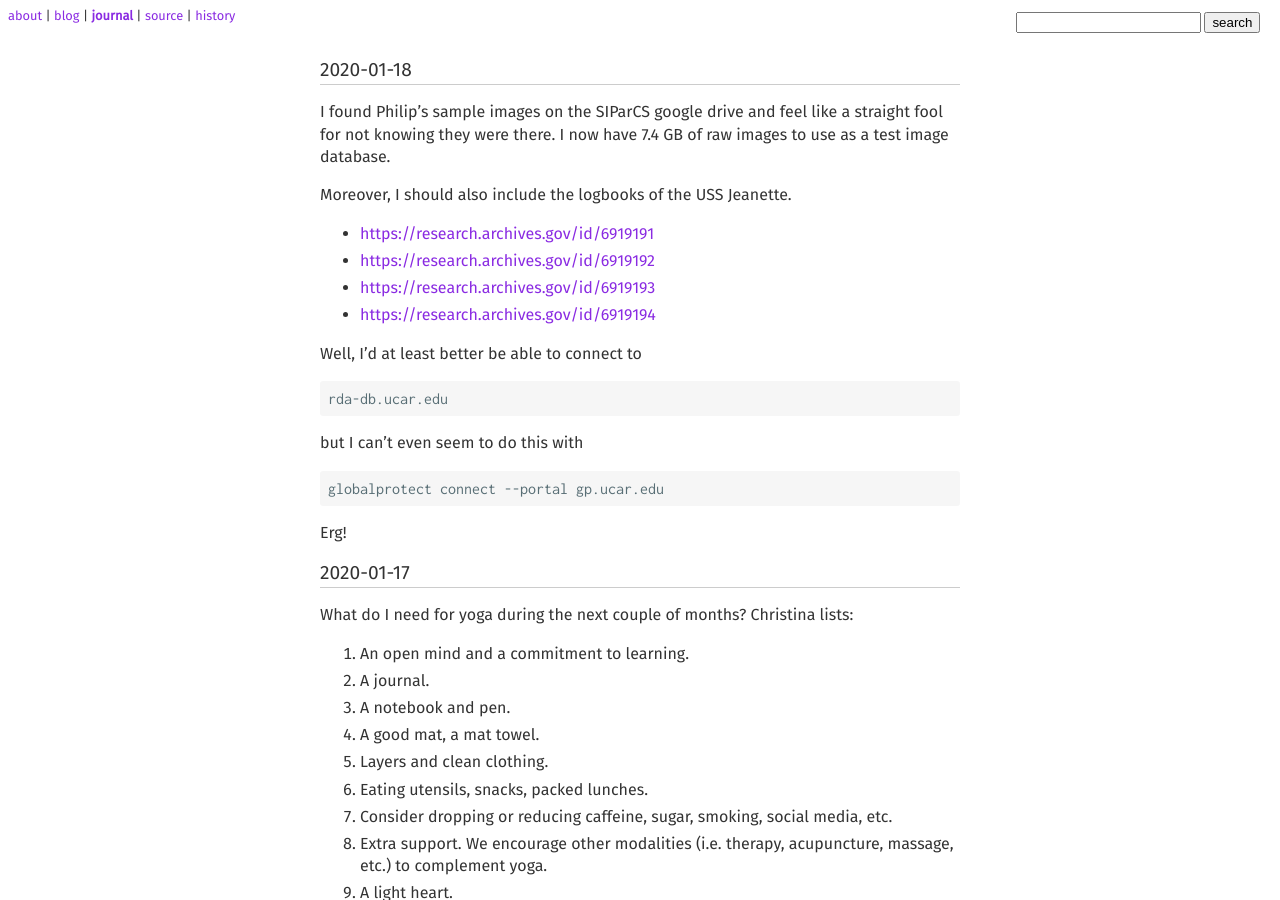
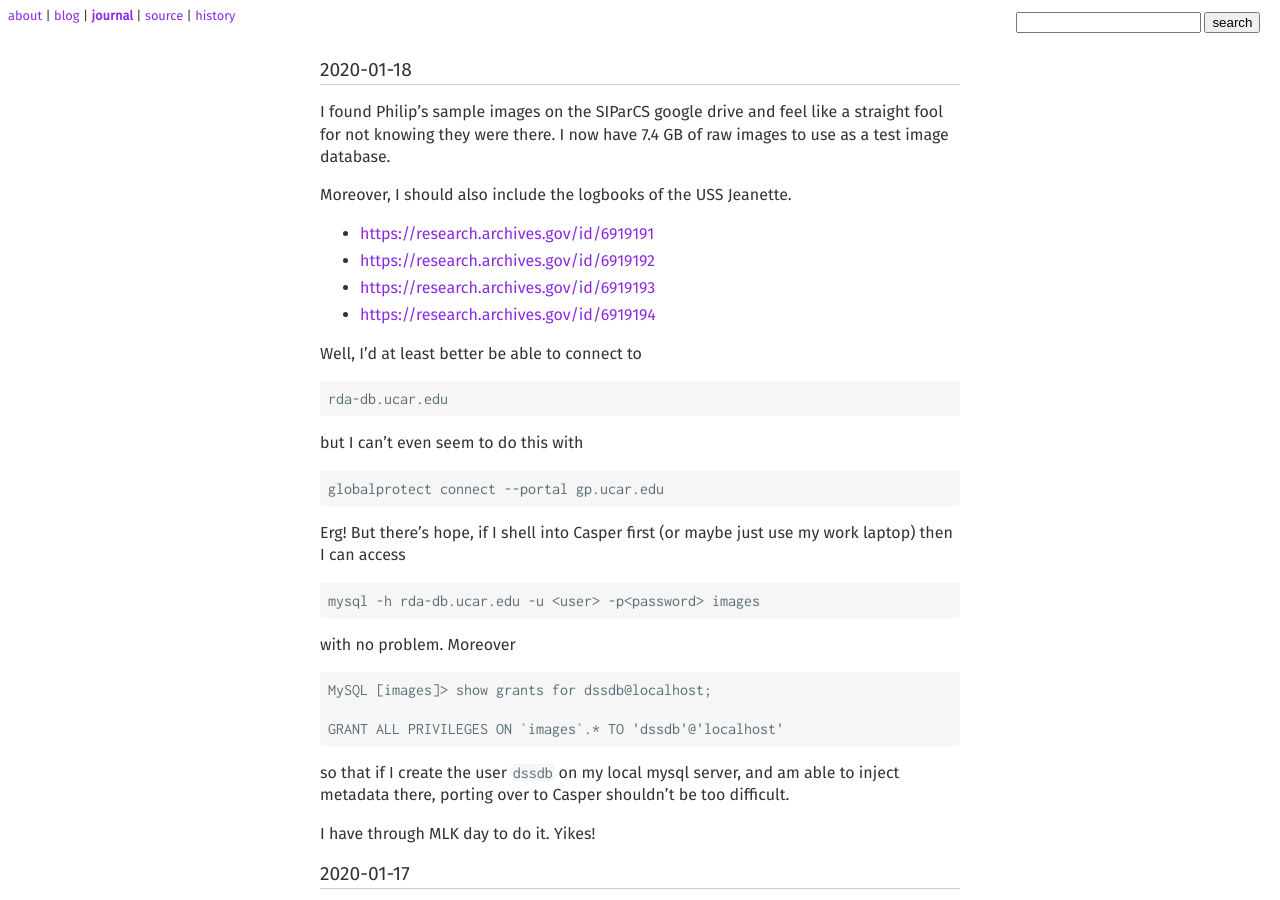
Before and after one commit to coltongrainger/journal, a Jekyll site: the page built from index.md, in a window 1280 px wide and 900 px high. Built offline with Jekyll 4.4.1, drawn with Linux system fonts in a browser that asks for light colours; our own code applies the rules of GitHub Pages for plain Markdown files; formulas are drawn with MathJax 3.

Commit message:
Add path through the weeds.

````diff
--- a/index.md
+++ b/index.md
@@ -27,7 +27,22 @@ but I can't even seem to do this with
 globalprotect connect --portal gp.ucar.edu
 ```
 
-Erg!
+Erg! But there's hope, if I shell into Casper first (or maybe just use my work laptop) then I can access
+
+```
+mysql -h rda-db.ucar.edu -u <user> -p<password> images
+```
+with no problem. Moreover
+
+```
+MySQL [images]> show grants for dssdb@localhost;
+
+GRANT ALL PRIVILEGES ON `images`.* TO 'dssdb'@'localhost'
+```
+
+so that if I create the user `dssdb` on my local mysql server, and am able to inject metadata there, porting over to Casper shouldn't be too difficult.
+
+I have through MLK day to do it. Yikes!
 
 ## 2020-01-17
 
````
